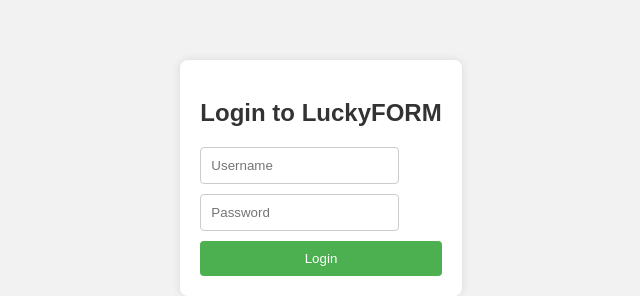
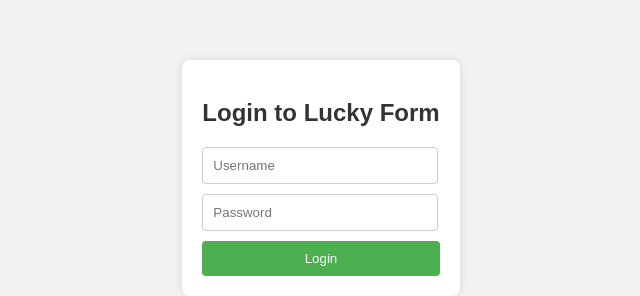
Before and after one commit to LuckyBoy587/LoginPage, a plain HTML site: page index.html in a window 1280 px wide. Shown: the part 222-518 px from the top of the page, 319-959 px from the left. Drawn offline with Linux system fonts and the light colour scheme.

Commit message:
Second Commit

```diff
--- a/index.html
+++ b/index.html
@@ -8,7 +8,7 @@
 </head>
 <body>
     <div class="login-container">
-        <h2>Login to LuckyFORM</h2>
+        <h2>Login to Lucky Form</h2>
         <form id="loginForm">
             <input type="text" id="username" placeholder="Username" required>
             <input type="password" id="password" placeholder="Password" required>
--- a/style.css
+++ b/style.css
@@ -43,6 +43,7 @@
 .login-container input[type="text"],
 .login-container input[type="password"] {
     display: block;
+    width: 90%;
     padding: 10px;
     margin: 10px 0;
     border: 1px solid #ccc;
```
